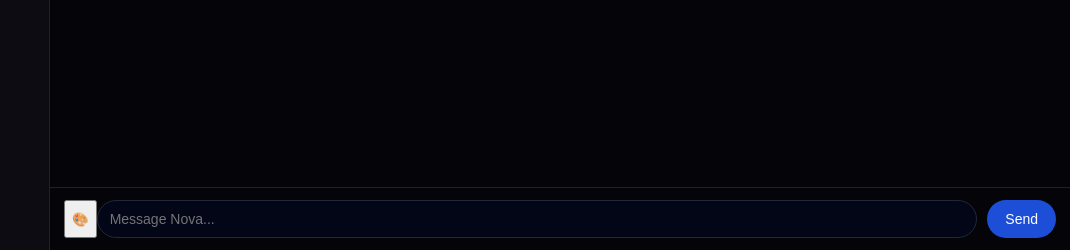
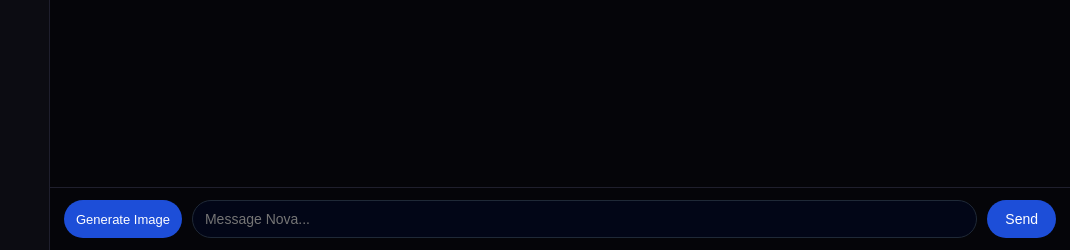
Before and after one commit to Ayaan280/AI-Nova, a Flask app: page / in a window 1280 px wide. Shown: the part 550-800 px from the top of the page, without its empty margins (210-1280 px from the left). Run offline with Flask 3, Linux system fonts and the light colour scheme; a user stored in the database is signed in; data comes from the database, SQL or seed files in the repository; both versions use the stored data as it was after the commit.

Commit message:
Add image generation mode and update AI integration configuration
Update `main.py` to configure Gemini AI with API key, base URL, and transport. Add a "Generate Image" button to `templates/index.html` and update its functionality and appearance for image generation mode.

Replit-Commit-Author: Agent
Replit-Commit-Session-Id: b5de34ac-cd3d-4980-a620-bb0b87a21bd8
Replit-Commit-Checkpoint-Type: intermediate_checkpoint
Replit-Commit-Event-Id: 28c47fc6-2d39-4f95-a3c0-209dde08fc25
Replit-Commit-Screenshot-Url: https://storage.googleapis.com/screenshot-production-us-central1/7fc44631-59bc-4d80-b1fe-4608bbcc7f40/b5de34ac-cd3d-4980-a620-bb0b87a21bd8/0EyGEy6
Replit-Helium-Checkpoint-Created: true

```diff
--- a/main.py
+++ b/main.py
@@ -17,7 +17,13 @@ client = Groq(api_key=os.environ["GROQ_API_KEY"])
 
 # Replit AI Integrations setup for Gemini
 # Note: This internally uses Replit AI Integrations, does not require your own API key, and charges are billed to your credits.
-genai.configure(transport="rest")
+genai.configure(
+    api_key=os.environ.get("AI_INTEGRATIONS_GEMINI_API_KEY"),
+    transport="rest",
+    client_options={
+        "api_endpoint": os.environ.get("AI_INTEGRATIONS_GEMINI_BASE_URL")
+    }
+)
 
 SYSTEM_PROMPT = (
     "You speak with Ayaan-style energy: friendly, casual, and lightly playful. "
--- a/templates/index.html
+++ b/templates/index.html
@@ -150,6 +150,21 @@
             border-top: 1px solid #1f1f2d;
         }
 
+        #mode-toggle {
+            padding: 9px 12px;
+            margin-right: 10px;
+            background: #1d4ed8;
+            border: none;
+            border-radius: 999px;
+            color: white;
+            cursor: pointer;
+            font-size: 13px;
+            white-space: nowrap;
+            transition: background 0.2s;
+        }
+
+        #mode-toggle:hover { background: #2563eb; }
+
         #message {
             flex: 1;
             padding: 10px 12px;
@@ -223,7 +238,7 @@
     <div id="chatbox"></div>
 
     <div id="input-area">
-        <button id="mode-toggle" title="Switch to Image Generation">🎨</button>
+        <button id="mode-toggle">Generate Image</button>
         <input id="message" type="text" placeholder="Message Nova...">
         <button id="send">Send</button>
     </div>
@@ -242,6 +257,7 @@
     modeToggle.onclick = () => {
         imageMode = !imageMode;
         modeToggle.style.background = imageMode ? "#10b981" : "#1d4ed8";
+        modeToggle.textContent = imageMode ? "Chat Mode" : "Generate Image";
         messageInput.placeholder = imageMode ? "Describe an image to generate..." : "Message Nova...";
     };
 
```
Also changed, not shown: nova.db.
